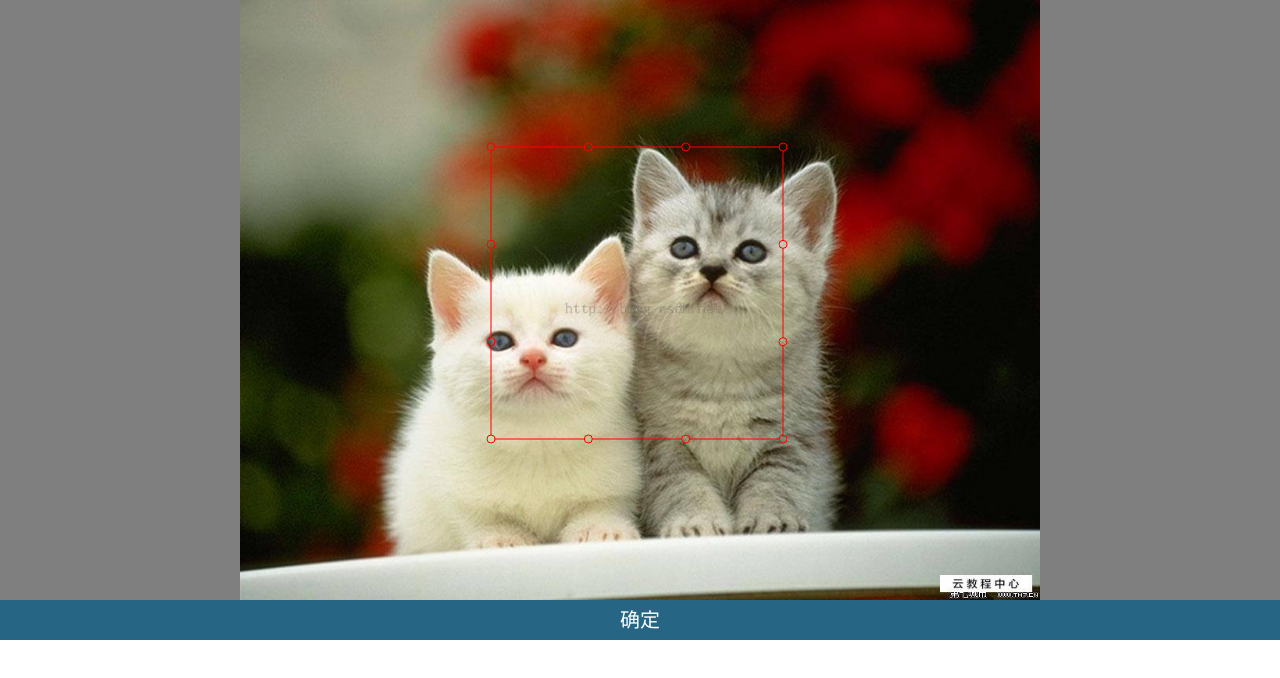
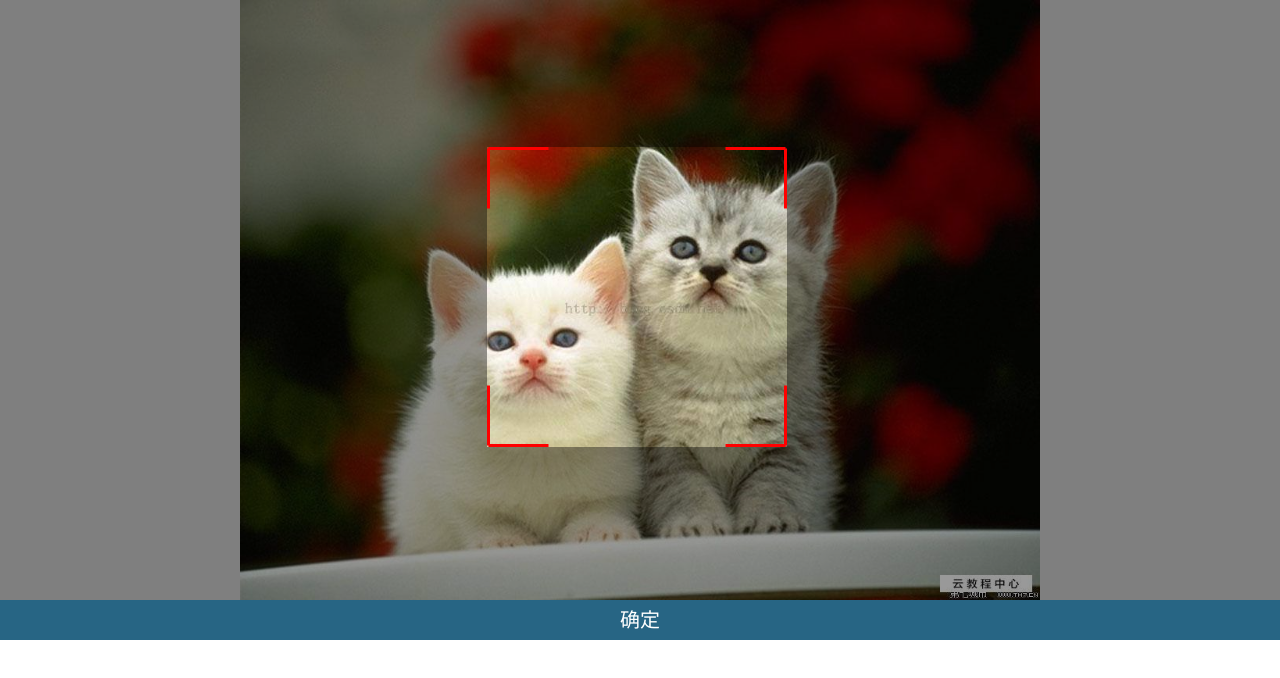
Before and after one commit to linlinyang/js_image, a plain HTML site: page jCrop.html in a window 1280 px wide. Drawn offline with Linux system fonts and the light colour scheme.

Commit message:
add shadow block

```diff
--- a/jCrop.html
+++ b/jCrop.html
@@ -74,7 +74,7 @@
 		function ready(){
 			var ss = jCrop('images/cat.jpg',{
 				el: '#crop',
-				cropType: 'grid',
+				/*cropType: 'grid',*/
 				beforeCreate: function(){
 					console.log('before crop');
 				}
--- a/js/jCrop.js
+++ b/js/jCrop.js
@@ -66,10 +66,25 @@
 	}
 
 	/*
-	* computed distance to two points
+	* computed distance of two points by coordinate
 	*/
 	function distanceComputed(sx,sy,dx,dy){
 		return Math.sqrt(Math.pow(dx - sx,2) + Math.pow(dy - sy,2));
+	}
+
+	/*
+	* draw rect by direction
+	*/
+	function rect(ctx,x,y,width,height,direction){
+		if(direction){//counterclockwise
+			ctx.moveTo(x,y);
+			ctx.lineTo(x,y + height)
+			ctx.lineTo(x + width,y + width);
+			ctx.lineTo(x + width,y);
+		}else{//clockwise
+			ctx.rect(x,y,width,height);
+		}
+		ctx.closePath();
 	}
 
 	var uid = 0;
@@ -93,7 +108,7 @@
 		assign(this,{
 			maxSize: 2000,
 			quality: 1,
-			type: 'image/jpeg'
+			type: 'image/png'
 		},this._opts = options);
 	};
 
@@ -292,17 +307,43 @@
 	};
 
 	CropBox.prototype.draw = function(x,y){
+		var canvasWidth = this.cwidth,
+			canvasHeight = this.cheight,
+			width = this.width,
+			height = this.height;
+		this.x = x = Math.min(Math.max(x === undefined ? this.x : x,0),canvasWidth - width);
+		this.y = y = Math.min(Math.max(y === undefined ? this.y : y,0),canvasHeight - height);
+
+		this.drawShadow(x,y);
+		this.drawContent(x,y);
+	};
+
+	CropBox.prototype.drawShadow = function(x,y){
 		var canvas = this.canvas,
 			ctx = canvas.getContext('2d'),
-			canvasWidth = canvas.width,
-			canvasHeight = canvas.height,
+			width = this.width,
+			height = this.height,
+			canvasWidth = this.cwidth,
+			canvasHeight = this.cheight;
+
+		ctx.fillStyle = 'rgba(0,0,0,0.4)';
+		ctx.beginPath();
+		rect(ctx,0,0,canvasWidth,canvasHeight);
+		rect(ctx,x,y,width,height,true);
+		ctx.fill();
+
+	}
+
+	CropBox.prototype.drawContent = function(x,y){
+		var canvas = this.canvas,
+			ctx = canvas.getContext('2d'),
+			canvasWidth = this.cWidth,
+			canvasHeight = this.cHeight,
 			lineWidth = this.lineWidth,
 			width = this.width,
 			height = this.height,
 			strokWidth = width * 0.2,
 			strokHeight = height * 0.2;
-		this.x = x = Math.min(Math.max(x === undefined ? this.x : x,0),canvasWidth - width);
-		this.y = y = Math.min(Math.max(y === undefined ? this.y : y,0),canvasHeight - height);
 
 		/*
 		* 1px line has bug in canvas,must start with 0.5px
@@ -333,6 +374,7 @@
 		ctx.moveTo(x,y + strokHeight);
 		ctx.lineTo(x,y);
 		ctx.stroke();
+
 	};
 
 	CropBox.prototype.beforeDrag = function(offsetX,offsetY){
@@ -412,21 +454,21 @@
 			canvasHeight = canvas.height,
 			width = this.width,
 			height = this.height,
-			radius = 4;
+			dotWidth = 4;
 		this.x = x = Math.min(Math.max(x === undefined ? this.x : x,0),canvasWidth - width);
 		this.y = y = Math.min(Math.max(y === undefined ? this.y : y,0),canvasHeight - height);
 
 		ctx.strokeStyle = this.strokeStyle;
 		ctx.beginPath();
 
-		drawGrid(ctx,x,y,width,height,radius,3);
+		drawGrid(ctx,x,y,width,height,dotWidth,3);
 
 		ctx.stroke();
 	};
 
-	function drawGrid(ctx,x,y,width,height,radius,lineNums){
-		var strokWidth = (width - radius * 2 * (lineNums + 1)) / lineNums,
-			strokHeight = (height - radius * 2 * (lineNums + 1)) / lineNums,
+	function drawGrid(ctx,x,y,width,height,dotWidth,lineNums){
+		var strokWidth = (width - dotWidth * 2 * (lineNums + 1)) / lineNums,
+			strokHeight = (height - dotWidth * 2 * (lineNums + 1)) / lineNums,
 			lineIndex = 0,
 			totalLines = lineNums * 4,
 			directions = ['l2r','t2b','r2l','b2t'],
@@ -437,14 +479,20 @@
 			};
 
 		while(directions[nowIndex]){
-			point = drawDotLine(ctx,directions[nowIndex],point,radius,
+			point = drawDotLine(ctx,directions[nowIndex],point,dotWidth,
 				(nowIndex & 1)
 			 	? strokWidth
 			 	: strokHeight,lineIndex % lineNums == 0);
+			if(lineIndex % lineNums !== 0){
+				if(lineIndex < lineNums){
+					drawDashLine(ctx,point.x + dotWidth / 2,point.y + dotWidth / 2,point.x + dotWidth / 2,point.y + height - dotWidth);
+				}else if(lineIndex >= lineNums && lineIndex < lineNums * 2){
+					drawDashLine(ctx,point.x,point.y + dotWidth / 2,point.x - width + dotWidth,point.y + dotWidth);
+				}
+			}
 			nowIndex = Math.floor(++lineIndex / lineNums);
 		}
 
-		drawDashLine(ctx,100,100,100);
 	}
 
 	function drawDashLine(ctx,sx,sy,dx,dy,dashLength){
@@ -464,7 +512,7 @@
 		ctx.stroke();
 	}
 
-	function drawDotLine(ctx,dir,point,radius,distance,isBegin){
+	function drawDotLine(ctx,dir,point,dotWidth,distance,isBegin){
 		var PI = 2 * Math.PI,
 			x = point.x,
 			y = point.y,
@@ -472,36 +520,36 @@
 		ctx.beginPath();
 		switch(dir){
 			case 'l2r':
-				ctx.arc(x + radius,y,radius,0,PI);
-				ctx.moveTo(x + radius * 2,y);
-				ctx.lineTo(dx = (x + radius * 2 + distance),dy  =y);
+				ctx.rect(x,y - dotWidth / 2,dotWidth,dotWidth);
+				ctx.moveTo(x + dotWidth,y);
+				ctx.lineTo(dx = (x +dotWidth + distance),dy  =y);
 				break;
 			case 'r2l':
 				if(isBegin){
-					x += radius;
-					y += radius;
+					x += dotWidth / 2;
+					y += dotWidth / 2;
 				}
-				ctx.arc(x - radius,y,radius,0,PI);
-				ctx.moveTo(x - radius * 2,y);
-				ctx.lineTo(dx = (x - radius * 2 - distance),dy = y);
+				ctx.rect(x - dotWidth,y - dotWidth / 2,dotWidth,dotWidth);
+				ctx.moveTo(x - dotWidth,y);
+				ctx.lineTo(dx = (x - dotWidth - distance),dy = y);
 				break;
 			case 't2b':
 				if(isBegin){
-					x += radius;
-					y -= radius;
+					x += dotWidth / 2;
+					y -= dotWidth / 2;
 				}
-				ctx.arc(x,y + radius,radius,0,PI);
-				ctx.moveTo(x,y + radius * 2);
-				ctx.lineTo(dx = x,dy = (y + radius * 2 + distance));
+				ctx.rect(x - dotWidth / 2,y,dotWidth,dotWidth);
+				ctx.moveTo(x,y + dotWidth);
+				ctx.lineTo(dx = x,dy = (y + dotWidth + distance));
 				break;
 			case 'b2t':
 				if(isBegin){
-					x -= radius;
-					y += radius;
+					x -= dotWidth / 2;
+					y += dotWidth / 2;
 				}
-				ctx.arc(x,y - radius,radius,0,PI);
-				ctx.moveTo(x,y - radius * 2);
-				ctx.lineTo(dx = x,dy = (y - radius * 2 - distance));
+				ctx.rect(x - dotWidth / 2,y - dotWidth,dotWidth,dotWidth);
+				ctx.moveTo(x,y - dotWidth);
+				ctx.lineTo(dx = x,dy = (y - dotWidth - distance));
 				break;
 		}
 
```
